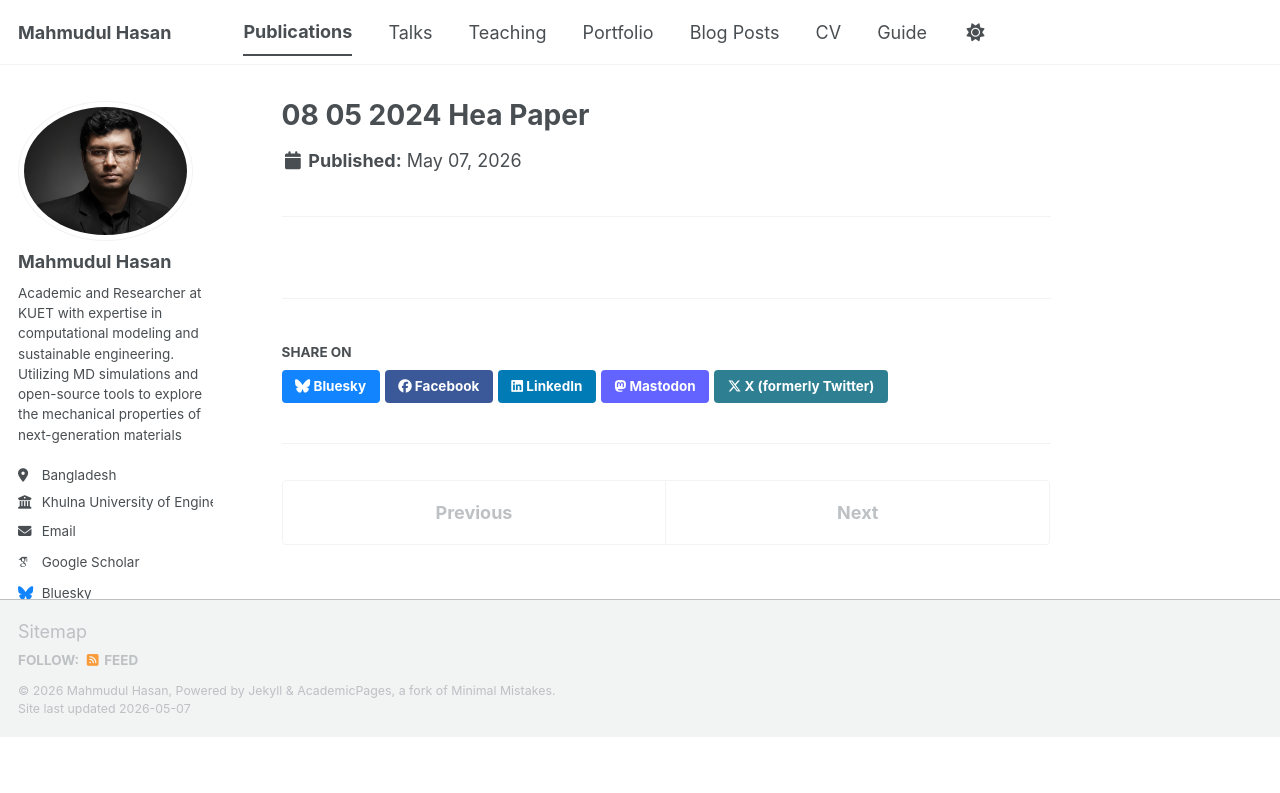
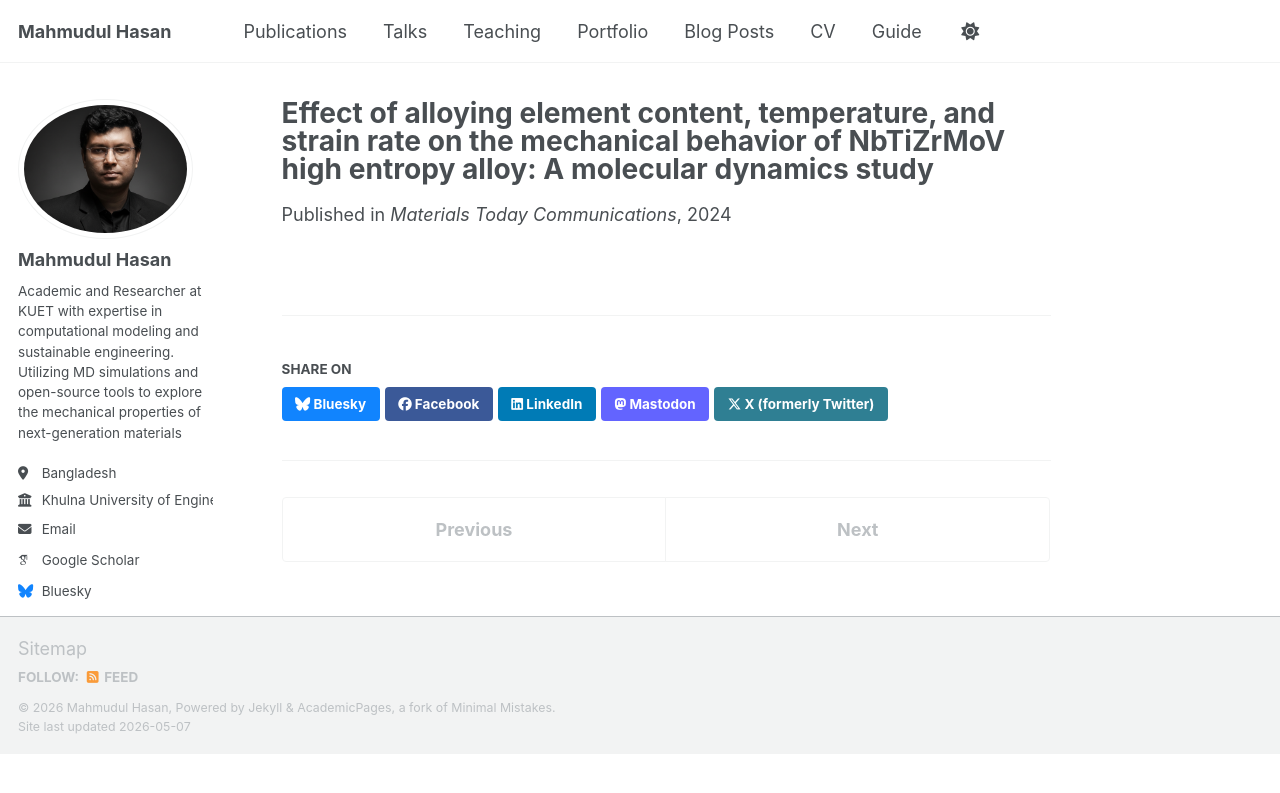
Before and after one commit to m-hasanr/m-hasanr.github.io, a Jekyll site: the page built from _publications/08-05-2024-HEA-Paper.md, in a window 1280 px wide. Shown: the top 793 px of the page. Built offline with Jekyll 4.4.1, drawn with Linux system fonts in a browser that asks for light colours; some web fonts are replaced; a script bundle is joined from its source files by our own code; library files that are not in the unit come from our copies.

Commit message:
Add publication metadata for HEA paper
Added metadata for the HEA paper including title, collection, category, permalink, date, venue, and paper URL.

```diff
--- a/_publications/08-05-2024-HEA-Paper.md
+++ b/_publications/08-05-2024-HEA-Paper.md
@@ -1 +1,10 @@
 ---
+title: "Effect of alloying element content, temperature, and strain rate on the mechanical behavior of NbTiZrMoV high entropy alloy: A molecular
+dynamics study"
+collection: publications
+category: manuscripts
+permalink: /publication/08-05-2024-HEA-Paper
+date: 08-05-2024
+venue: 'Materials Today Communications'
+paperurl: 'https://doi.org/10.1016/j.mtcomm.2024.110071'
+---
```
